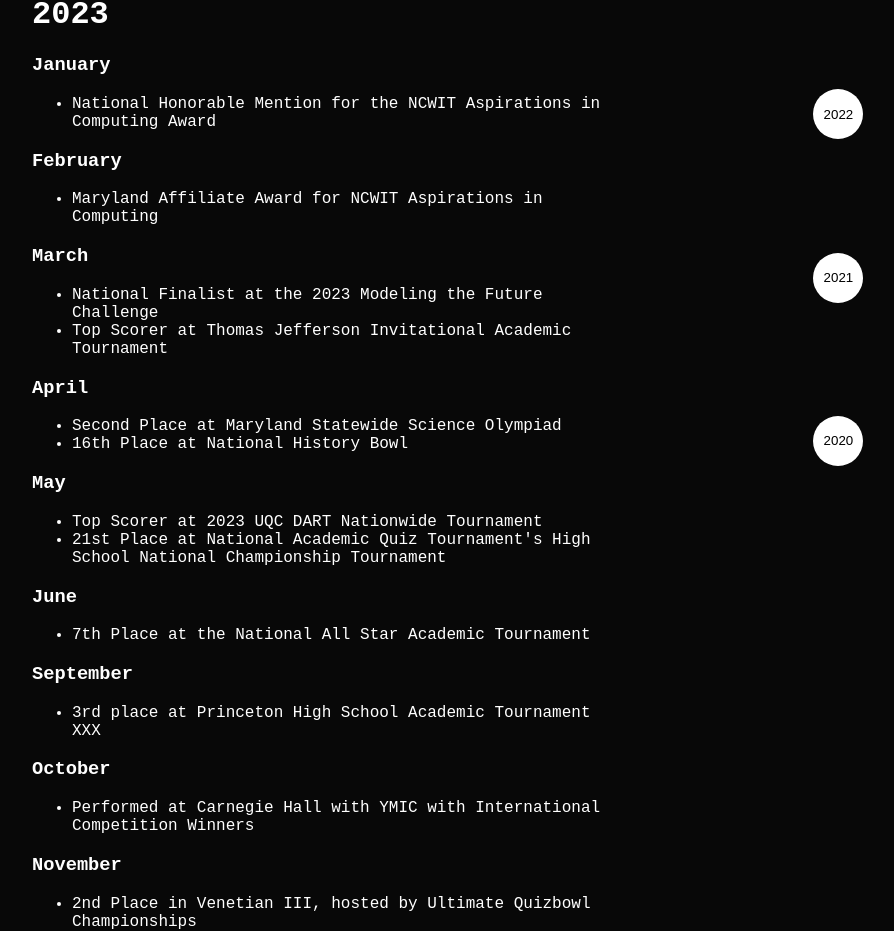
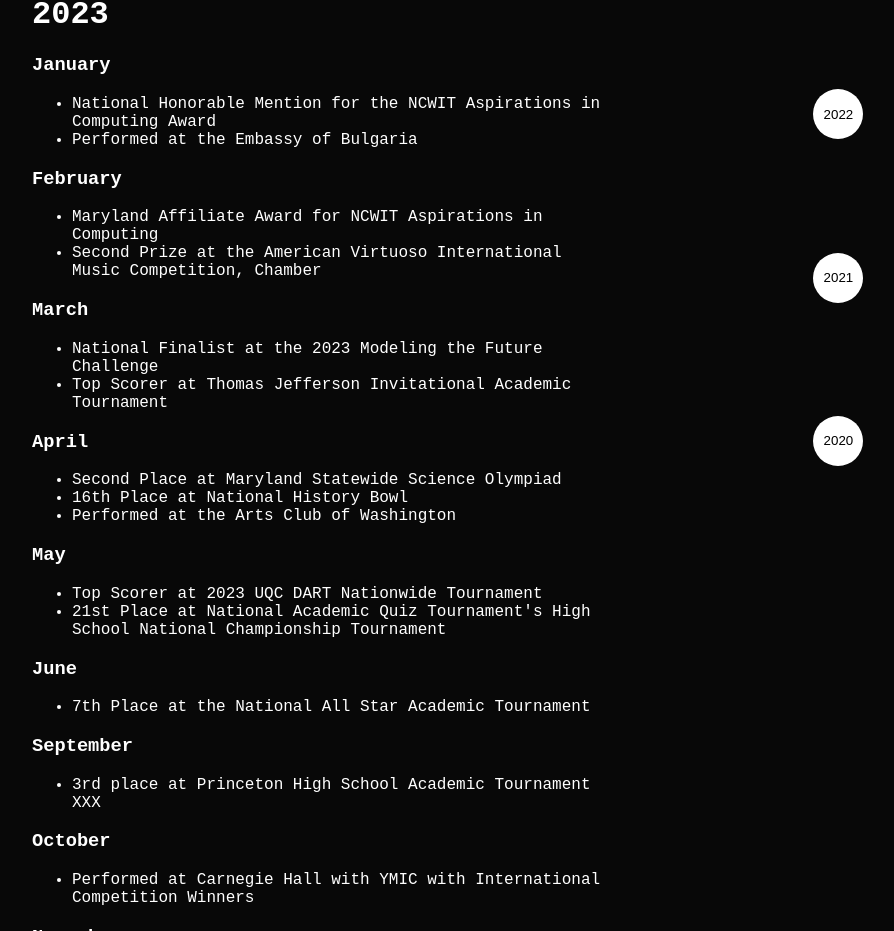
Before and after one commit to cemeterysummoning/website, a Next.js app: page /about in a window 1280 px wide. Shown: the part 1494-2425 px from the top of the page, without its empty margins (96-990 px from the left). Built offline with nearby package versions, Linux system fonts and the light colour scheme.

Commit message:
updated timeline

```diff
--- a/components/TimelineData.js
+++ b/components/TimelineData.js
@@ -6,13 +6,15 @@
             {
                 month: 'January',
                 text: [
-                    'National Honorable Mention for the NCWIT Aspirations in Computing Award'
+                    'National Honorable Mention for the NCWIT Aspirations in Computing Award',
+                    'Performed at the Embassy of Bulgaria'
                 ]
             },
             {
                 month: 'February',
                 text: [
-                    'Maryland Affiliate Award for NCWIT Aspirations in Computing'
+                    'Maryland Affiliate Award for NCWIT Aspirations in Computing',
+                    'Second Prize at the American Virtuoso International Music Competition, Chamber'
                 ]
             },
             {
@@ -26,7 +28,8 @@
                 month: 'April',
                 text: [
                     'Second Place at Maryland Statewide Science Olympiad',
-                    '16th Place at National History Bowl'
+                    '16th Place at National History Bowl',
+                    'Performed at the Arts Club of Washington'
                 ]
             },
             {
@@ -92,6 +95,12 @@
                 ]
             },
             {
+                month: 'September',
+                text: [
+                    'Performed at the Kimmel Center for Performing Arts'
+                ]
+            },
+            {
                 month: 'October',
                 text: [
                     'Performed with a piano quintet in Carnegie Hall, winner\'s concert for YMIC International'
@@ -143,7 +152,8 @@
             {
                 month: 'March',
                 text: [
-                    'Won first place in the CSPAN Student-Cam Contest'
+                    'Won first place in the CSPAN Student-Cam Contest',
+                    'Superior Rating at the MMEA Solo & Ensemble Festival'
                 ]
             },
             {
```
